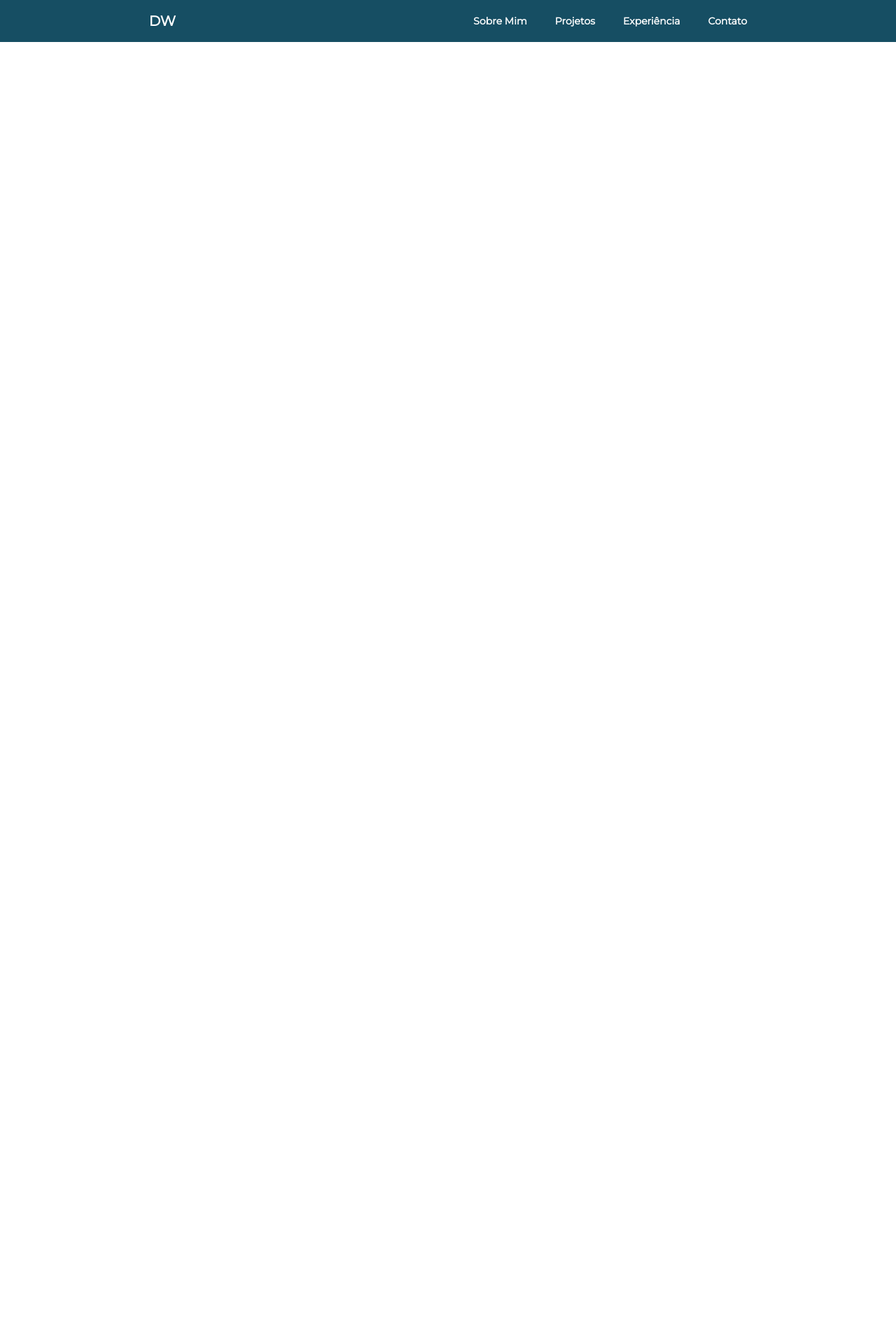
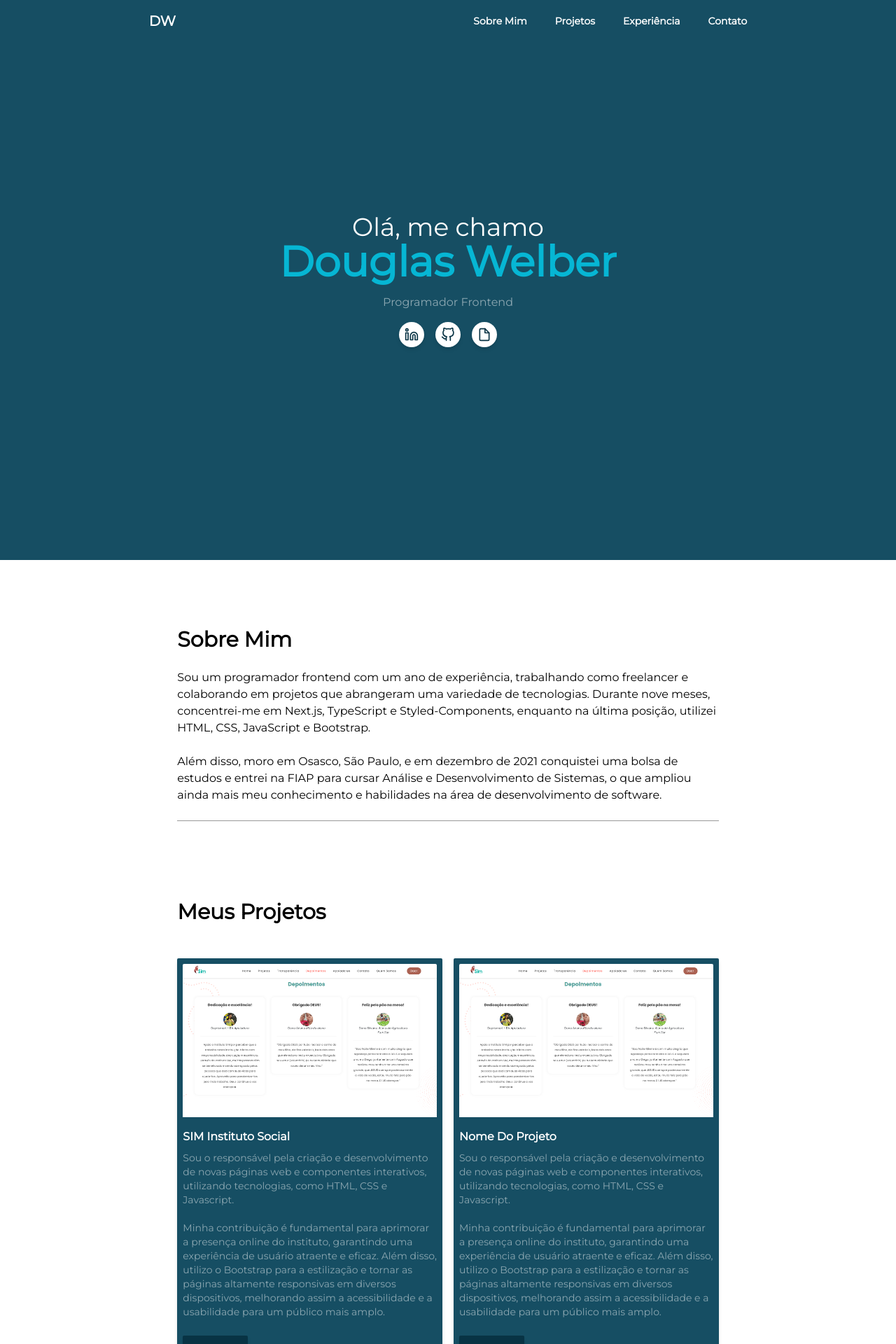
Before and after one commit to doguebart/douglas-portfolio, a React (Vite) app in the folder portfolio/: page / in a window 1280 px wide. Shown: the top 1920 px of the page at 70% size. Before the commit the page ends 800 px from the top, so only its background shows below. Built offline with nearby package versions, Linux system fonts and the light colour scheme.

Commit message:
feat: creating experience section

```diff
--- a/portfolio/src/App.jsx
+++ b/portfolio/src/App.jsx
@@ -1,10 +1,45 @@
 import React from "react";
+import { FiLinkedin, FiGithub, FiFile } from "react-icons/fi";
+import { Link } from "react-router-dom";
 import Header from "./components/header";
+import AboutMe from "./components/sections/aboutMe";
+import Projects from "./components/sections/projects";
+import Experience from "./components/sections/experience";
 
 const App = () => {
   return (
-    <div className="w-full h-full bg-cyan-950">
+    <div className="w-full h-full bg-white flex flex-col">
       <Header />
+      <div className="w-full max-h-full flex flex-col">
+        <div
+          className="w-full h-screen flex flex-col items-center justify-center bg-cyan-900"
+          id="start"
+        >
+          <h2 className="text-2xl md:text-4xl text-white text-center">
+            Olá, me chamo <br />{" "}
+            <strong className="text-4xl md:text-6xl text-cyan-500">
+              Douglas Welber
+            </strong>
+          </h2>
+          <span className="mt-4 text-white/50 font-normal">
+            Programador Frontend
+          </span>
+          <div className="max-w-full mt-4 max-h-full flex items-center space-x-4">
+            <Link className="p-2 bg-white shadow-md m-auto rounded-full hover:opacity-90 duration-200">
+              <FiLinkedin className="text-xl text-cyan-950" />
+            </Link>
+            <Link className="p-2 bg-white shadow-md m-auto rounded-full hover:opacity-90 duration-200">
+              <FiGithub className="text-xl text-cyan-950" />
+            </Link>
+            <Link className="p-2 bg-white shadow-md m-auto rounded-full hover:opacity-90 duration-200">
+              <FiFile className="text-xl text-cyan-950" />
+            </Link>
+          </div>
+        </div>
+        <AboutMe />
+        <Projects />
+        <Experience />
+      </div>
     </div>
   );
 };
--- /dev/null
+++ b/portfolio/src/components/sections/experience/index.jsx
@@ -0,0 +1,72 @@
+import React from "react";
+
+const Experience = () => {
+  return (
+    <div
+      className="lg:w-2/3 px-4 py-4 lg:px-10 self-center max-h-full"
+      id="experience"
+    >
+      <div className="w-full max-h-full mt-20">
+        <h1 className="text-black text-3xl font-bold ">
+          Experiência Profissional
+        </h1>
+        <p className="text-black text-md lg:text-md py-6">
+          Sou um programador frontend com um ano de experiência, trabalhando
+          como freelancer e colaborando em projetos que abrangeram uma variedade
+          de tecnologias. Durante nove meses, concentrei-me em Next.js,
+          TypeScript e Styled-Components, enquanto na última posição, utilizei
+          HTML, CSS, JavaScript e Bootstrap.
+        </p>
+        <div className="w-full max-h-full mt-10 grid grid-cols-1 lg:grid-cols-2 gap-2">
+          <div className="w-full max-h-full flex flex-col p-2 bg-wihte shadow-lg border">
+            <div className="w-full max-h-full flex items-center justify-between">
+              <span className="text-md lg:text-lg text-black font-bold">
+                Programador Frontend
+              </span>
+              <span className="text-sm text-black/50">
+                06/2023 - Presente
+              </span>
+            </div>
+            <div className="w-full max-h-full flex flex-col">
+              <span className="text-black text-md">
+                SIM Instituto Social | Freelancer
+              </span>
+            </div>
+            <p className="mt-4 text-sm text-black/50">
+              Sou o responsável pela criação e desenvolvimento de novas páginas
+              web e componentes interativos, utilizando tecnologias, como HTML,
+              CSS e Javascript. Minha contribuição é fundamental para aprimorar
+              a presença online do instituto, garantindo uma experiência de
+              usuário atraente e eficaz. Além disso, utilizo o Bootstrap para a
+              estilização e tornar as páginas altamente responsivas em diversos
+              dispositivos, melhorando assim a acessibilidade e a usabilidade
+              para um público mais amplo.
+            </p>
+          </div>
+          <div className="w-full max-h-full flex flex-col p-2 bg-white shadow-lg border">
+            <div className="w-full max-h-full flex items-center justify-between">
+              <span className="text-md lg:text-lg text-black font-bold">
+                Programador Frontend
+              </span>
+              <span className="text-sm text-black/50">11/2022 - 06/2023</span>
+            </div>
+            <div className="w-full max-h-full flex flex-col">
+              <span className="text-black text-md">
+                Tunetraders | Freelancer
+              </span>
+            </div>
+            <p className="mt-4 text-sm text-black/50">
+              Utilizando Next.js, TypeScript e Styled-Components, fui
+              responsável pelo desenvolvimento de novas páginas, funcionalidades
+              e aprimoramentos de estilo, com foco na otimização da
+              responsividade nas áreas de dashboard destinadas aos usuários
+              autenticados
+            </p>
+          </div>
+        </div>
+      </div>
+    </div>
+  );
+};
+
+export default Experience;
```
